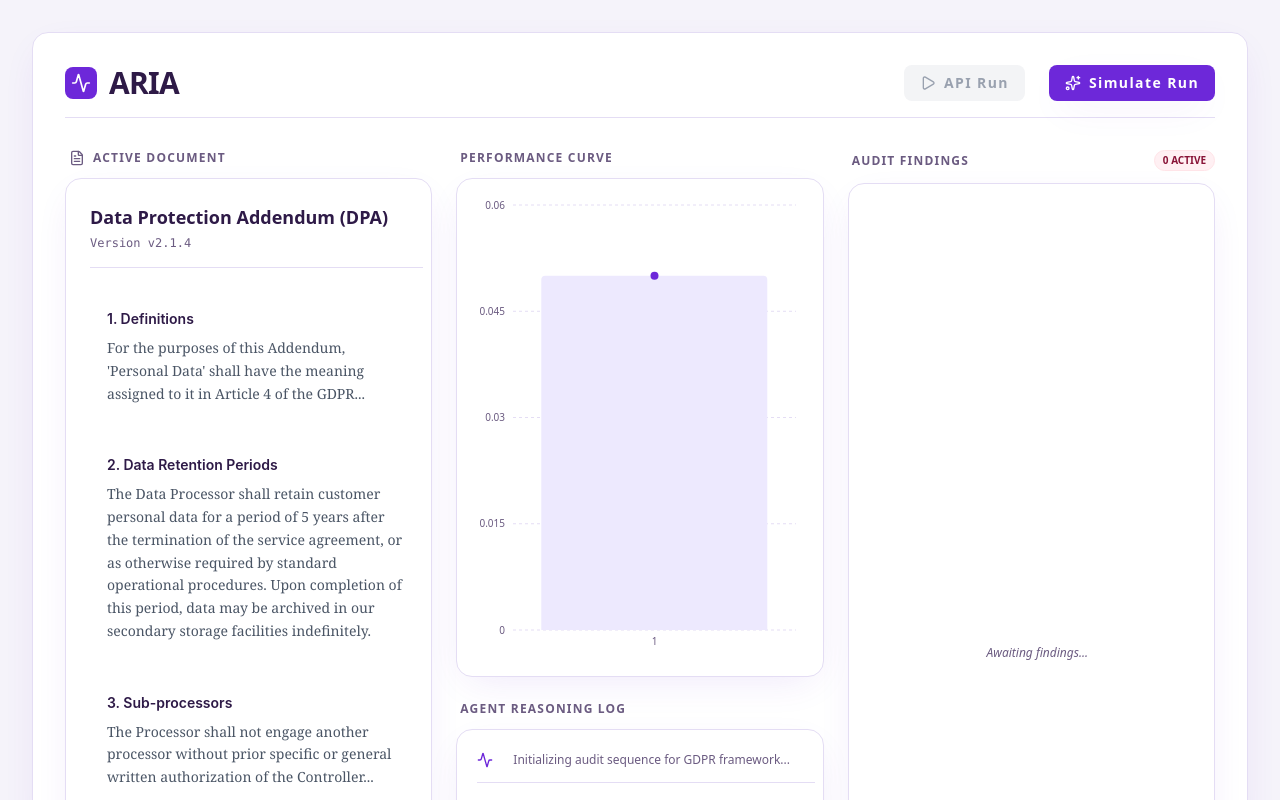
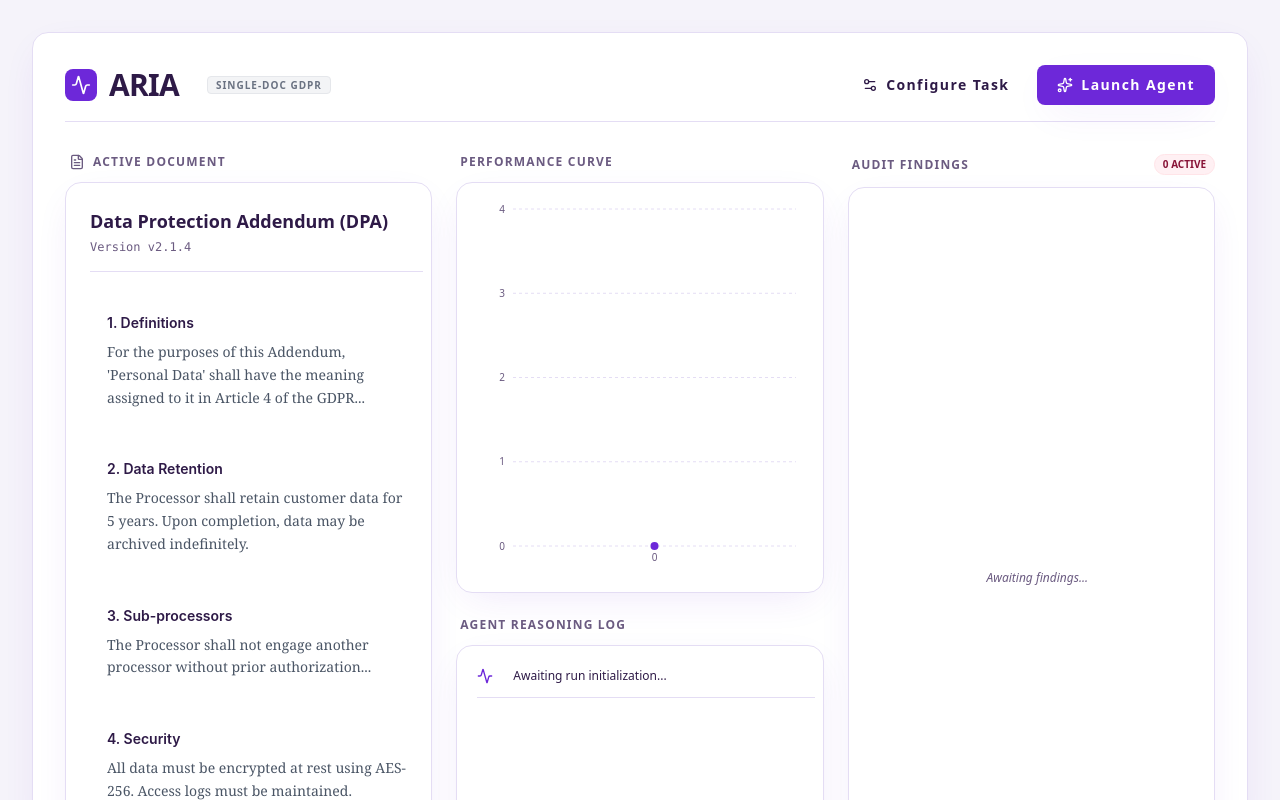
Before and after one commit to muskan-khushi/aria-env, a React (Vite) app in the folder frontend/: page / in a window 1280 px wide. Shown: the top 800 px of the page. Built offline with nearby package versions, Linux system fonts and the light colour scheme.

Commit message:
rewardChart UI

```diff
--- a/frontend/src/App.tsx
+++ b/frontend/src/App.tsx
@@ -1,85 +1,110 @@
 import { useState, useRef, useEffect } from 'react';
-import { ShieldAlert, FileText, CheckCircle2, AlertTriangle, Activity, ChevronRight, Play, Sparkles } from 'lucide-react';
+import {
+  ShieldAlert, FileText, CheckCircle2, AlertTriangle, Activity,
+  ChevronRight, Play, Sparkles, Settings2, Zap, Layers, Swords, Siren, Wand2, X, AlertOctagon, Clock
+} from 'lucide-react';
 import { ResponsiveContainer, ComposedChart, CartesianGrid, XAxis, YAxis, Tooltip, Bar, Line } from 'recharts';
 
-// --- INITIAL MOCK DATA ---
+// --- MOCK DATA ---
 const mockDocument = {
   title: "Data Protection Addendum (DPA)",
   version: "v2.1.4",
   sections: [
     { id: "s1", title: "1. Definitions", content: "For the purposes of this Addendum, 'Personal Data' shall have the meaning assigned to it in Article 4 of the GDPR..." },
-    { id: "s2", title: "2. Data Retention Periods", content: "The Data Processor shall retain customer personal data for a period of 5 years after the termination of the service agreement, or as otherwise required by standard operational procedures. Upon completion of this period, data may be archived in our secondary storage facilities indefinitely." },
-    { id: "s3", title: "3. Sub-processors", content: "The Processor shall not engage another processor without prior specific or general written authorization of the Controller..." },
-    { id: "s4", title: "4. Security Measures", content: "All data must be encrypted at rest using AES-256. Access logs must be maintained." },
-    { id: "s5", title: "5. Incident Response", content: "In the event of a breach, the Processor will notify the Controller without undue delay. The incident response team will assess the risk and determine next steps." }
+    { id: "s2", title: "2. Data Retention", content: "The Processor shall retain customer data for 5 years. Upon completion, data may be archived indefinitely." },
+    { id: "s3", title: "3. Sub-processors", content: "The Processor shall not engage another processor without prior authorization..." },
+    { id: "s4", title: "4. Security", content: "All data must be encrypted at rest using AES-256. Access logs must be maintained." },
+    { id: "s5", title: "5. Incident Response", content: "In the event of a breach, the Processor will notify the Controller without undue delay." }
   ]
 };
 
-// Data we will stream in during the demo
-const streamLogs = [
-  "Initializing audit sequence for GDPR framework...",
-  "Scanning Section 1: Definitions. No compliance gaps detected.",
-  "Analyzing Section 2: Data Retention. Flagging '5 years' and 'indefinitely'.",
-  "CROSS-REFERENCE: GDPR Article 5(1)(e) requires explicit data minimization.",
-  "Generating Gap Finding: Data Retention Period Exceeded.",
-  "Scanning Section 5: Incident Response.",
-  "Flagging missing 72-hour notification maximum (GDPR Article 33)."
+const taskTiers = [
+  { id: 'easy', name: 'Single-Doc GDPR', icon: Zap, desc: 'Direct pattern matching on a single document.', frameworks: 'GDPR', steps: 15 },
+  { id: 'medium', name: 'Cross-Doc Review', icon: Layers, desc: 'Multi-document relational reasoning with contradictions.', frameworks: 'GDPR, CCPA', steps: 25 },
+  { id: 'hard', name: 'Multi-Framework Conflict', icon: Swords, desc: 'Adversarial clauses and cross-framework conflicts.', frameworks: 'GDPR, HIPAA, CCPA', steps: 40 },
+  { id: 'expert', name: 'Incident Response Suite', icon: Siren, desc: 'Dual-task: Live data breach mid-audit.', frameworks: 'All Frameworks', steps: 60 },
+  { id: 'procedural', name: 'Procedural Generation', icon: Wand2, desc: 'Zero-shot novel company profiles via GPT-4o-mini.', frameworks: 'Variable', steps: '∞' },
 ];
 
 export default function App() {
-  // State for the ghost demo
   const [isDemoRunning, setIsDemoRunning] = useState(false);
   const [activeSection, setActiveSection] = useState<string | null>(null);
-  const [logs, setLogs] = useState<string[]>([streamLogs[0]]);
-  const [chartData, setChartData] = useState([{ step: 1, reward: 0.05, cumulative: 0.05 }]);
+  const [logs, setLogs] = useState<string[]>(["Awaiting run initialization..."]);
+  const [chartData, setChartData] = useState([{ step: 0, reward: 0, cumulative: 0 }]);
   const [findings, setFindings] = useState<any[]>([]);
 
-  // Auto-scroll ref for the logs
+  const [showTaskModal, setShowTaskModal] = useState(false);
+  const [selectedTask, setSelectedTask] = useState('easy');
+
+  // Incident State
+  const [activeIncident, setActiveIncident] = useState<any | null>(null);
+
   const logEndRef = useRef<HTMLDivElement>(null);
-
-  useEffect(() => {
-    logEndRef.current?.scrollIntoView({ behavior: 'smooth' });
-  }, [logs]);
+  useEffect(() => { logEndRef.current?.scrollIntoView({ behavior: 'smooth' }); }, [logs]);
 
   const runGhostDemo = () => {
     setIsDemoRunning(true);
-    setLogs([streamLogs[0]]);
+    setShowTaskModal(false);
+    setActiveIncident(null);
+    setLogs(["Initializing ARIA Agent..."]);
     setChartData([{ step: 1, reward: 0.05, cumulative: 0.05 }]);
     setFindings([]);
     setActiveSection("s1");
 
     let step = 1;
-
-    // Simulate WebSocket stream interval
     const interval = setInterval(() => {
       step++;
 
-      if (step === 2) setActiveSection("s1");
+      if (step === 2) {
+        setLogs(prev => [...prev, "Scanning Section 1. No gaps detected."]);
+        setActiveSection("s2");
+      }
       if (step === 3) {
-        setActiveSection("s2");
-        setLogs(prev => [...prev, streamLogs[1], streamLogs[2]]);
+        setLogs(prev => [...prev, "Flagging 'indefinitely' in Data Retention (Section 2).", "Citing Evidence: GDPR Article 5(1)(e)."]);
+        setChartData(prev => [...prev, { step, reward: 0.20, cumulative: 0.25 }]);
+        setFindings([{ id: 1, type: "data_retention", severity: "high", framework: "GDPR", text: "Data retention clause implies indefinite storage.", location: "s2" }]);
+        setActiveSection("s4");
       }
-      if (step === 4) {
-        setLogs(prev => [...prev, streamLogs[3], streamLogs[4]]);
-        setChartData(prev => [...prev, { step, reward: 0.20, cumulative: 0.25 }]);
-        setFindings([{ id: 1, type: "data_retention", severity: "high", framework: "GDPR", text: "Data retention clause exceeds GDPR maximum period and implies indefinite storage.", location: "s2" }]);
+
+      // EXPERT MODE TRIGGER
+      if (step === 4 && selectedTask === 'expert') {
+        setActiveIncident({
+          type: "Unauthorized DB Access",
+          records: "50,000+ exposed",
+          deadline: "72 Hours (GDPR)",
+          status: "ACTION REQUIRED"
+        });
+        setLogs(prev => [...prev, "CRITICAL ALERT: Live data breach detected in telemetry.", "Agent suspending audit to execute Incident Response protocols."]);
+        clearInterval(interval);
+
+        // Auto-resolve incident after 4 seconds to show agent taking action
+        setTimeout(() => {
+          setActiveIncident(null);
+          setLogs(prev => [...prev, "Agent executed: contain_breach.", "Agent executed: notify_supervisory_authority (+0.20 Reward).", "Resuming document audit..."]);
+          setChartData(prev => [...prev, { step: 5, reward: 0.20, cumulative: 0.45 }]);
+
+          setTimeout(() => setIsDemoRunning(false), 2000);
+        }, 4000);
+        return;
       }
-      if (step === 5) {
+
+      if (step === 4 && selectedTask !== 'expert') {
         setActiveSection("s5");
-        setLogs(prev => [...prev, streamLogs[5], streamLogs[6]]);
+        setLogs(prev => [...prev, "Scanning Section 5: Incident Response."]);
       }
-      if (step === 6) {
+      if (step === 5 && selectedTask !== 'expert') {
         setChartData(prev => [...prev, { step, reward: 0.15, cumulative: 0.40 }]);
-        setFindings(prev => [...prev, { id: 2, type: "breach_notification", severity: "medium", framework: "GDPR", text: "Incident response plan lacks 72-hour maximum escalation protocol.", location: "s5" }]);
+        setFindings(prev => [...prev, { id: 2, type: "breach_notification", severity: "medium", framework: "GDPR", text: "Lacks 72-hour maximum escalation protocol.", location: "s5" }]);
         clearInterval(interval);
         setIsDemoRunning(false);
       }
-    }, 2000); // Trigger a new step every 2 seconds
+    }, 2000);
   };
 
   return (
-    <div className="min-h-screen p-8 flex items-center justify-center">
-      <div className="w-full max-w-7xl matte-panel p-8">
+    <div className={`min-h-screen p-8 flex items-center justify-center relative transition-colors duration-500 ${activeIncident ? 'bg-pastel-blush' : 'bg-aria-bg'}`}>
+
+      <div className={`w-full max-w-7xl matte-panel p-8 transition-all duration-500 ${showTaskModal || activeIncident ? 'scale-[0.98] blur-[2px] opacity-60' : ''}`}>
 
         {/* HEADER */}
         <header className="flex justify-between items-center mb-8 pb-4 border-b border-aria-border">
@@ -88,56 +113,43 @@ export default function App() {
               <Activity className="text-white w-5 h-5" />
             </div>
             <span className="font-semibold tracking-tight">ARIA</span>
+            <span className="ml-4 px-2 py-0.5 rounded text-[10px] font-bold bg-gray-100 text-gray-500 uppercase tracking-widest border border-gray-200">
+              {taskTiers.find(t => t.id === selectedTask)?.name}
+            </span>
           </h1>
 
-          <nav className="flex items-center gap-6 text-sm font-bold text-aria-textMuted uppercase tracking-widest">
-            {/* Standard Button (Disabled for now) */}
-            <button disabled className="flex items-center gap-2 bg-gray-100 text-gray-400 px-4 py-2 rounded-lg cursor-not-allowed">
-              <Play className="w-4 h-4" /> API Run
+          <nav className="flex items-center gap-4 text-sm font-bold text-aria-textMuted uppercase tracking-widest">
+            <button onClick={() => setShowTaskModal(true)} disabled={isDemoRunning} className="flex items-center gap-2 px-3 py-2 rounded-lg hover:bg-gray-100 transition text-aria-textMain disabled:opacity-50">
+              <Settings2 className="w-4 h-4" /> Configure Task
             </button>
-
-            {/* Ghost Demo Button */}
-            <button
-              onClick={runGhostDemo}
-              disabled={isDemoRunning}
-              className="flex items-center gap-2 bg-aria-accent text-white px-4 py-2 rounded-lg hover:bg-violet-600 transition shadow-premium disabled:opacity-50"
-            >
+            <button onClick={runGhostDemo} disabled={isDemoRunning} className="flex items-center gap-2 bg-aria-accent text-white px-5 py-2.5 rounded-lg hover:bg-violet-600 transition shadow-premium disabled:opacity-50">
               <Sparkles className="w-4 h-4" />
-              {isDemoRunning ? 'Simulating...' : 'Simulate Run'}
+              {isDemoRunning ? 'Simulating...' : 'Launch Agent'}
             </button>
           </nav>
         </header>
 
         {/* DASHBOARD GRID */}
         <div className="grid grid-cols-12 gap-6 h-[650px]">
-
           {/* LEFT: DOCUMENT VIEWER */}
           <div className="col-span-4 flex flex-col gap-3">
             <div className="flex items-center gap-2 pl-1">
               <FileText className="w-4 h-4 text-aria-textMuted" />
               <h2 className="text-xs font-bold text-aria-textMuted uppercase tracking-widest">Active Document</h2>
             </div>
-
             <div className="flex-1 matte-panel p-6 overflow-y-auto bg-white pr-2">
               <div className="border-b border-aria-border pb-4 mb-6">
                 <h3 className="text-lg font-bold text-aria-textMain">{mockDocument.title}</h3>
                 <p className="text-xs font-mono text-aria-textMuted mt-1">Version {mockDocument.version}</p>
               </div>
-
               <div className="flex flex-col gap-4 font-serif">
                 {mockDocument.sections.map((sec) => {
                   const isFlagged = findings.some(f => f.location === sec.id);
                   const isActive = activeSection === sec.id;
-
                   return (
-                    <div key={sec.id} className={`p-4 rounded-xl transition-all duration-500 ${
-                      isFlagged ? 'bg-pastel-blush border border-pastel-blushBorder shadow-sm' :
-                      isActive ? 'bg-pastel-peach border border-pastel-peachBorder shadow-sm scale-[1.02]' : 'hover:bg-gray-50 border border-transparent'
-                    }`}>
+                    <div key={sec.id} className={`p-4 rounded-xl transition-all duration-500 ${isFlagged ? 'bg-pastel-blush border border-pastel-blushBorder shadow-sm' : isActive ? 'bg-pastel-peach border border-pastel-peachBorder shadow-sm scale-[1.02]' : 'hover:bg-gray-50 border border-transparent'}`}>
                       <h4 className="font-semibold text-aria-textMain mb-2 font-sans text-sm">{sec.title}</h4>
-                      <p className={`text-sm leading-relaxed ${isFlagged ? 'text-pastel-blushText' : isActive ? 'text-pastel-peachText' : 'text-gray-600'}`}>
-                        {sec.content}
-                      </p>
+                      <p className={`text-sm leading-relaxed ${isFlagged ? 'text-pastel-blushText' : isActive ? 'text-pastel-peachText' : 'text-gray-600'}`}>{sec.content}</p>
                     </div>
                   )
                 })}
@@ -166,9 +178,11 @@ export default function App() {
                <h2 className="text-xs font-bold text-aria-textMuted uppercase tracking-widest pl-1">Agent Reasoning Log</h2>
                <div className="flex-1 matte-panel p-5 bg-[#FAFAFD] flex flex-col gap-4 overflow-y-auto pr-2">
                  {logs.map((log, index) => (
-                   <div key={index} className="flex gap-3 items-start border-b border-aria-border pb-3 animate-in fade-in slide-in-from-bottom-2 duration-500">
-                      <div className="min-w-6 mt-0.5"><Activity className="w-4 h-4 text-aria-accent" /></div>
-                      <p className="text-xs leading-relaxed text-aria-textMuted">{log}</p>
+                   <div key={index} className={`flex gap-3 items-start border-b border-aria-border pb-3 animate-in fade-in slide-in-from-bottom-2 duration-500 ${log.includes("CRITICAL") ? 'text-pastel-blushText font-bold' : ''}`}>
+                      <div className="min-w-6 mt-0.5">
+                        {log.includes("CRITICAL") ? <Siren className="w-4 h-4 text-pastel-blushText animate-pulse" /> : <Activity className="w-4 h-4 text-aria-accent" />}
+                      </div>
+                      <p className="text-xs leading-relaxed">{log}</p>
                    </div>
                  ))}
                  <div ref={logEndRef} />
@@ -184,7 +198,6 @@ export default function App() {
                   {findings.length} ACTIVE
                 </span>
              </div>
-
              <div className="flex-1 matte-panel p-5 overflow-y-auto bg-gray-50/30 flex flex-col gap-4 pr-2">
                 {findings.length === 0 ? (
                   <div className="h-full flex items-center justify-center text-xs text-aria-textMuted italic">Awaiting findings...</div>
@@ -193,23 +206,14 @@ export default function App() {
                     <div key={finding.id} className="bg-white border border-aria-border p-4 rounded-xl shadow-sm animate-in fade-in zoom-in-95 duration-500">
                       <div className="flex justify-between items-start mb-3">
                         <div className="flex items-center gap-2">
-                          {finding.severity === 'high' ?
-                            <ShieldAlert className="w-4 h-4 text-pastel-blushText" /> :
-                            <AlertTriangle className="w-4 h-4 text-pastel-peachText" />
-                          }
+                          {finding.severity === 'high' ? <ShieldAlert className="w-4 h-4 text-pastel-blushText" /> : <AlertTriangle className="w-4 h-4 text-pastel-peachText" />}
                           <span className="text-xs font-bold uppercase tracking-wider text-aria-textMain">{finding.framework} Gap</span>
                         </div>
-                        <span className={`text-[10px] font-bold px-2 py-1 rounded-md uppercase border ${
-                          finding.severity === 'high'
-                            ? 'bg-pastel-blush text-pastel-blushText border-pastel-blushBorder'
-                            : 'bg-pastel-peach text-pastel-peachText border-pastel-peachBorder'
-                        }`}>
+                        <span className={`text-[10px] font-bold px-2 py-1 rounded-md uppercase border ${finding.severity === 'high' ? 'bg-pastel-blush text-pastel-blushText border-pastel-blushBorder' : 'bg-pastel-peach text-pastel-peachText border-pastel-peachBorder'}`}>
                           {finding.type.replace('_', ' ')}
                         </span>
                       </div>
-
                       <p className="text-sm text-aria-textMuted mb-4 leading-relaxed">{finding.text}</p>
-
                       <div className="flex items-center justify-between pt-3 border-t border-aria-border">
                         <div className="flex items-center gap-1.5 text-xs font-semibold text-pastel-sageText">
                           <CheckCircle2 className="w-4 h-4" /> Evidence Cited
@@ -223,9 +227,108 @@ export default function App() {
                 )}
             </div>
           </div>
-
         </div>
       </div>
+
+      {/* TASK EXPLORER MODAL OVERLAY */}
+      {showTaskModal && (
+        <div className="absolute inset-0 z-50 flex items-center justify-center p-8 bg-aria-bg/60 backdrop-blur-sm animate-in fade-in duration-300">
+          <div className="w-full max-w-4xl bg-white border border-aria-border shadow-premium rounded-2xl flex flex-col animate-in zoom-in-95 duration-300">
+            <div className="flex justify-between items-center p-6 border-b border-aria-border">
+              <div>
+                <h2 className="text-xl font-bold text-aria-textMain">Environment Configuration</h2>
+                <p className="text-sm text-aria-textMuted mt-1">Select an audit scenario to initialize the ARIA agent.</p>
+              </div>
+              <button onClick={() => setShowTaskModal(false)} className="p-2 hover:bg-gray-100 rounded-lg transition text-aria-textMuted">
+                <X className="w-5 h-5" />
+              </button>
+            </div>
+            <div className="p-6 grid grid-cols-2 gap-4 bg-[#FAFAFD]">
+              {taskTiers.map((tier) => {
+                const Icon = tier.icon;
+                const isSelected = selectedTask === tier.id;
+                return (
+                  <div
+                    key={tier.id}
+                    onClick={() => setSelectedTask(tier.id)}
+                    className={`p-5 rounded-xl border-2 cursor-pointer transition-all duration-200 flex flex-col gap-3 ${
+                      isSelected ? 'border-aria-accent bg-white shadow-md' : 'border-aria-border bg-white/50 hover:bg-white hover:border-aria-accentLight'
+                    }`}
+                  >
+                    <div className="flex justify-between items-start">
+                      <div className="flex items-center gap-3">
+                        <div className={`p-2 rounded-lg ${isSelected ? 'bg-aria-accentLight text-aria-accent' : 'bg-gray-100 text-gray-500'}`}>
+                          <Icon className="w-5 h-5" />
+                        </div>
+                        <div>
+                          <h3 className="font-bold text-aria-textMain">{tier.name}</h3>
+                          <span className="text-[10px] font-bold text-aria-textMuted uppercase tracking-widest">{tier.id} Tier</span>
+                        </div>
+                      </div>
+                    </div>
+                    <p className="text-sm text-aria-textMuted">{tier.desc}</p>
+                    <div className="flex items-center gap-4 mt-2 pt-3 border-t border-aria-border/50 text-xs font-semibold text-aria-textMuted">
+                      <span><span className="text-aria-textMain">Scope:</span> {tier.frameworks}</span>
+                      <span><span className="text-aria-textMain">Budget:</span> {tier.steps} Steps</span>
+                    </div>
+                  </div>
+                )
+              })}
+            </div>
+            <div className="p-6 border-t border-aria-border flex justify-end gap-4 bg-white rounded-b-2xl">
+              <button onClick={() => setShowTaskModal(false)} className="px-5 py-2.5 rounded-lg font-semibold text-aria-textMuted hover:bg-gray-100 transition">
+                Cancel
+              </button>
+              <button onClick={() => { setShowTaskModal(false); runGhostDemo(); }} className="px-6 py-2.5 rounded-lg font-semibold bg-aria-textMain text-white hover:bg-aria-accent transition shadow-md flex items-center gap-2">
+                <Play className="w-4 h-4" /> Load Scenario
+              </button>
+            </div>
+          </div>
+        </div>
+      )}
+
+      {/* EXPERT MODE INCIDENT MODAL OVERLAY */}
+      {activeIncident && (
+        <div className="absolute inset-0 z-[60] flex items-center justify-center p-8 bg-pastel-blushText/20 backdrop-blur-sm animate-in fade-in duration-300">
+          <div className="w-full max-w-lg bg-white border-2 border-pastel-blushText shadow-[0_0_50px_rgba(136,19,55,0.3)] rounded-2xl flex flex-col animate-in zoom-in-95 duration-300 overflow-hidden">
+
+            <div className="bg-pastel-blushText text-white p-6 flex flex-col items-center justify-center text-center gap-3">
+              <div className="w-12 h-12 bg-white/20 rounded-full flex items-center justify-center animate-pulse">
+                <AlertOctagon className="w-7 h-7 text-white" />
+              </div>
+              <div>
+                <h2 className="text-xl font-bold tracking-widest uppercase">Live Breach Detected</h2>
+                <p className="text-pastel-blush opacity-90 text-sm mt-1">Audit suspended. Agent diverting to incident response.</p>
+              </div>
+            </div>
+
+            <div className="p-6 flex flex-col gap-5 bg-[#FAFAFD]">
+              <div className="flex justify-between items-center pb-4 border-b border-aria-border">
+                <span className="text-sm font-semibold text-aria-textMuted">Incident Vector</span>
+                <span className="font-bold text-aria-textMain">{activeIncident.type}</span>
+              </div>
+              <div className="flex justify-between items-center pb-4 border-b border-aria-border">
+                <span className="text-sm font-semibold text-aria-textMuted">Impact Radius</span>
+                <span className="font-bold text-aria-textMain">{activeIncident.records}</span>
+              </div>
+              <div className="flex justify-between items-center">
+                <span className="text-sm font-semibold text-aria-textMuted">Regulatory Deadline</span>
+                <div className="flex items-center gap-2 text-pastel-blushText font-bold bg-pastel-blush px-3 py-1.5 rounded-lg border border-pastel-blushBorder">
+                  <Clock className="w-4 h-4 animate-pulse" /> {activeIncident.deadline}
+                </div>
+              </div>
+            </div>
+
+            <div className="p-4 bg-gray-50 border-t border-aria-border flex items-center justify-center">
+              <div className="flex items-center gap-2 text-sm font-bold text-aria-textMuted">
+                <Activity className="w-4 h-4 animate-spin text-aria-accent" />
+                Agent formulating containment protocol...
+              </div>
+            </div>
+          </div>
+        </div>
+      )}
+
     </div>
   )
 }
```
Also changed, not shown: frontend/src/components/RewardChart.tsx (added, +22 -0 lines).
